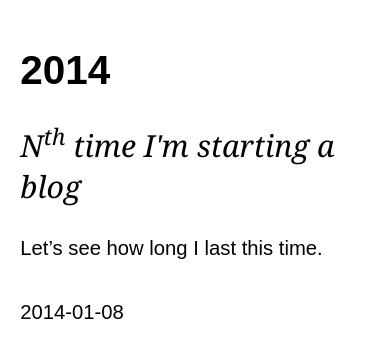
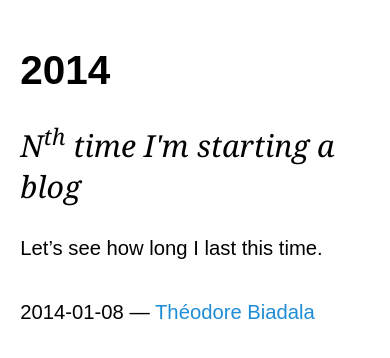
Before and after one commit to theodoreb/theodoreb.github.io, a Jekyll site: the page built from _posts/2014-01-08-2014.markdown, in a window 390 px wide. Shown: the top 358 px of the page. Built offline with Jekyll 4.4.1, drawn with Linux system fonts in a browser that asks for light colours; Markdown is read by kramdown in place of the engine named in the settings.

Commit message:
Add back name in narrow screen

```diff
--- a/_layouts/post.html
+++ b/_layouts/post.html
@@ -15,5 +15,6 @@ schema: Article
 
   <footer>
     <time datetime="{{ page.date | date: "%Y-%m-%dT%H:%M:%SZ" }}" pubdate itemprop="datePublished">{{ page.date | date: "%Y-%m-%d" }}</time>
+    <span class="author"> — <a href="/">Théodore Biadala</a></span>
     {% if page.comments != nil %} — <a href="https://github.com/theodoreb/theodoreb.github.io/{{ page.comments }}">Comments</a>{% endif %}
   </footer>
--- a/css/custom.css
+++ b/css/custom.css
@@ -51,6 +51,10 @@ footer {
   text-align: right;
 }
 
+.author {
+  display: none;
+}
+
 div[itemprop="articleBody"] {
   max-width: 928px;
 }
@@ -59,6 +63,9 @@ div[itemprop="articleBody"] {
   .sidebar {
     display: none;
   }
+  .author {
+    display: inline;
+  }
 }
 
 @media (max-width: 1590px) {
```
